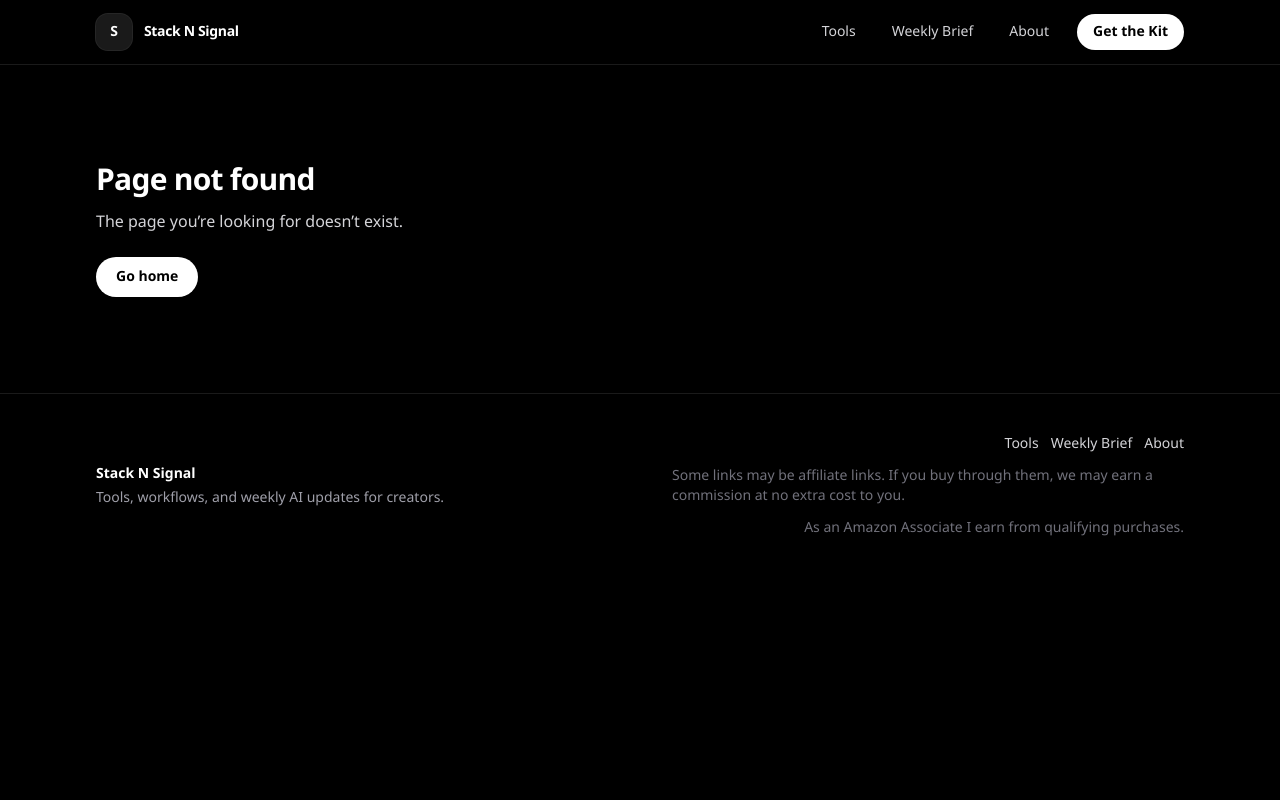
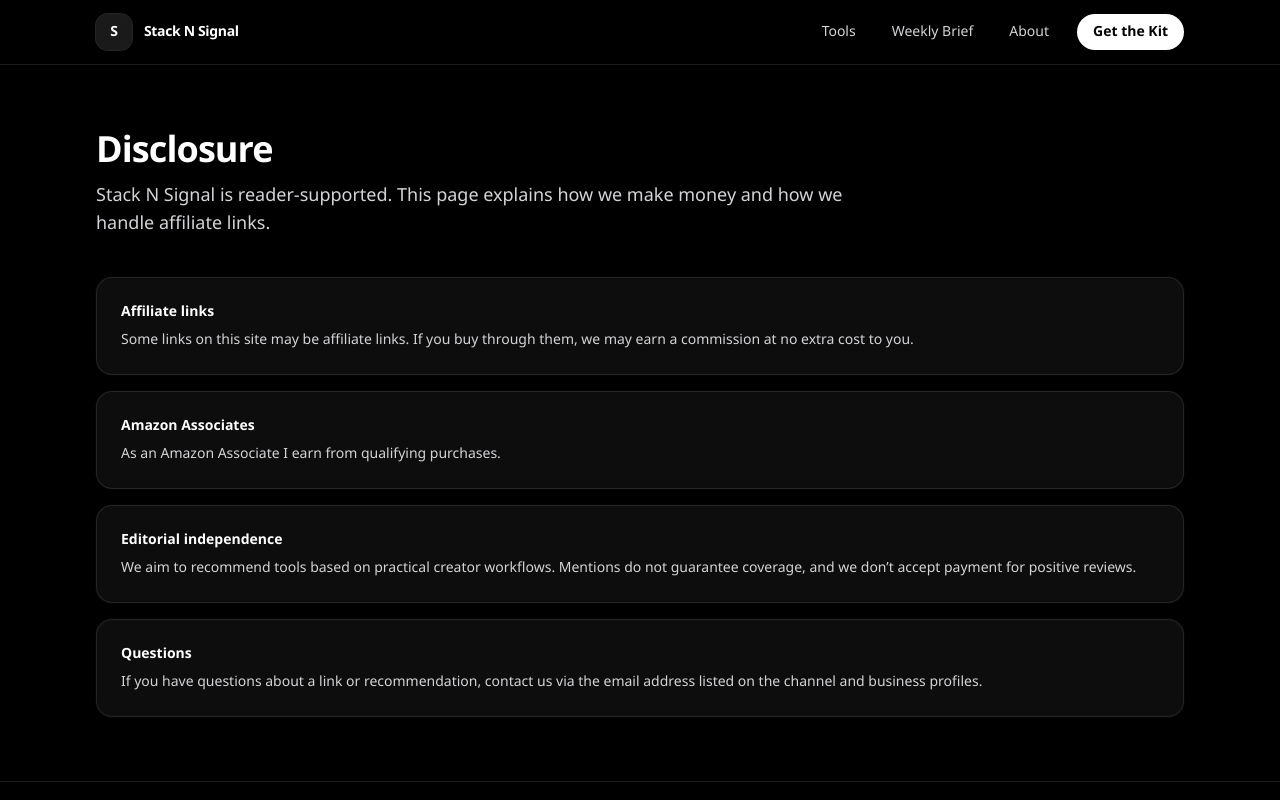
Before and after one commit to Scottynoz/StacknSignal, a Next.js app: page /disclosure in a window 1280 px wide. Before the commit this address had no page. Shown: the top 800 px of the page. Built offline with nearby package versions, Linux system fonts and the light colour scheme.

Commit message:
Add disclosure page and footer link

```diff
--- /dev/null
+++ b/src/app/disclosure/page.tsx
@@ -0,0 +1,68 @@
+import type { Metadata } from "next";
+
+import { Card } from "@/components/Card";
+import { Container } from "@/components/Container";
+import { SiteFooter } from "@/components/SiteFooter";
+import { SiteHeader } from "@/components/SiteHeader";
+
+export const metadata: Metadata = {
+  title: "Disclosure",
+  description:
+    "Affiliate disclosure and advertising transparency for Stack N Signal.",
+};
+
+export default function DisclosurePage() {
+  return (
+    <div className="min-h-dvh bg-black text-white">
+      <SiteHeader />
+      <main className="py-12 sm:py-16">
+        <Container>
+          <div className="max-w-3xl">
+            <h1 className="text-3xl font-semibold tracking-tight sm:text-4xl">
+              Disclosure
+            </h1>
+            <p className="mt-3 text-lg text-zinc-300">
+              Stack N Signal is reader-supported. This page explains how we make money
+              and how we handle affiliate links.
+            </p>
+          </div>
+
+          <div className="mt-10 grid gap-4">
+            <Card>
+              <div className="text-sm font-semibold text-white">Affiliate links</div>
+              <div className="mt-2 text-sm text-zinc-300">
+                Some links on this site may be affiliate links. If you buy through
+                them, we may earn a commission at no extra cost to you.
+              </div>
+            </Card>
+
+            <Card>
+              <div className="text-sm font-semibold text-white">Amazon Associates</div>
+              <div className="mt-2 text-sm text-zinc-300">
+                As an Amazon Associate I earn from qualifying purchases.
+              </div>
+            </Card>
+
+            <Card>
+              <div className="text-sm font-semibold text-white">Editorial independence</div>
+              <div className="mt-2 text-sm text-zinc-300">
+                We aim to recommend tools based on practical creator workflows.
+                Mentions do not guarantee coverage, and we don’t accept payment for
+                positive reviews.
+              </div>
+            </Card>
+
+            <Card>
+              <div className="text-sm font-semibold text-white">Questions</div>
+              <div className="mt-2 text-sm text-zinc-300">
+                If you have questions about a link or recommendation, contact us via
+                the email address listed on the channel and business profiles.
+              </div>
+            </Card>
+          </div>
+        </Container>
+      </main>
+      <SiteFooter />
+    </div>
+  );
+}
--- a/src/components/SiteFooter.tsx
+++ b/src/components/SiteFooter.tsx
@@ -24,6 +24,12 @@ export function SiteFooter() {
             <Link href="/about" className="text-sm text-zinc-300 hover:text-white">
               About
             </Link>
+            <Link
+              href="/disclosure"
+              className="text-sm text-zinc-300 hover:text-white"
+            >
+              Disclosure
+            </Link>
           </nav>
 
           <div className="max-w-lg text-sm text-zinc-500">
```
